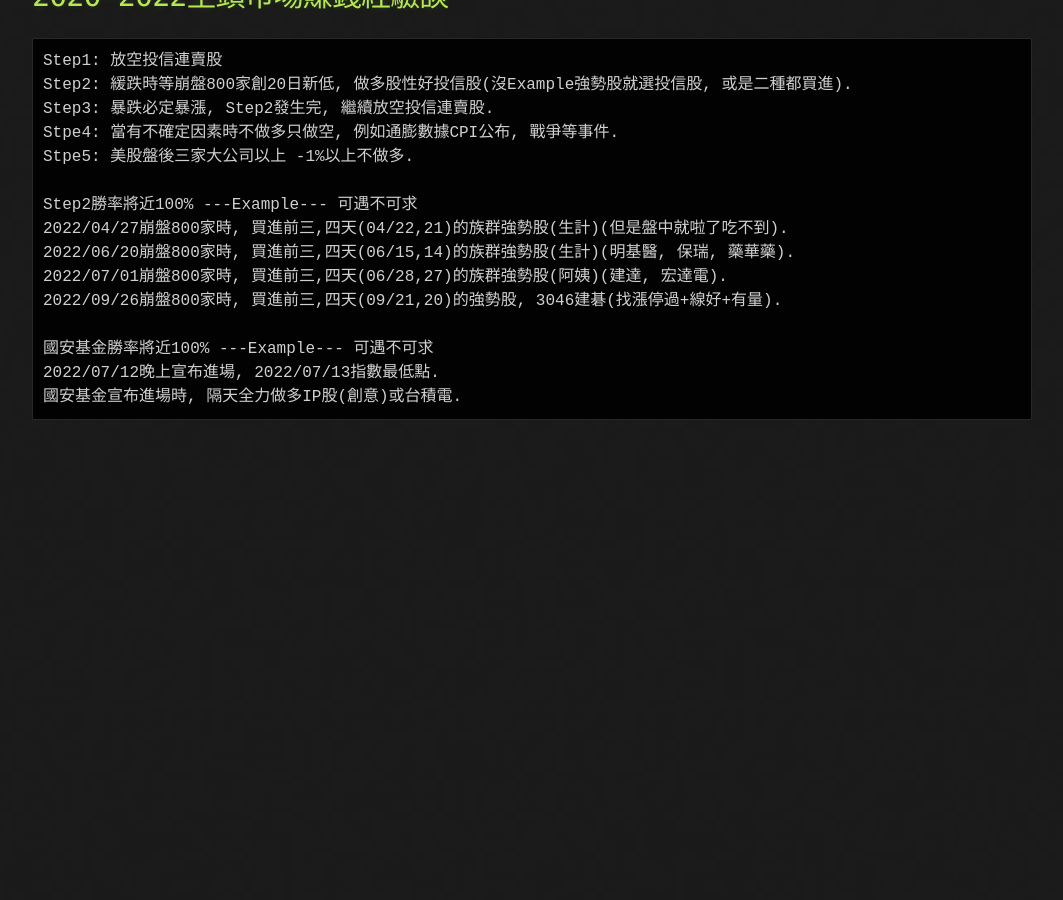
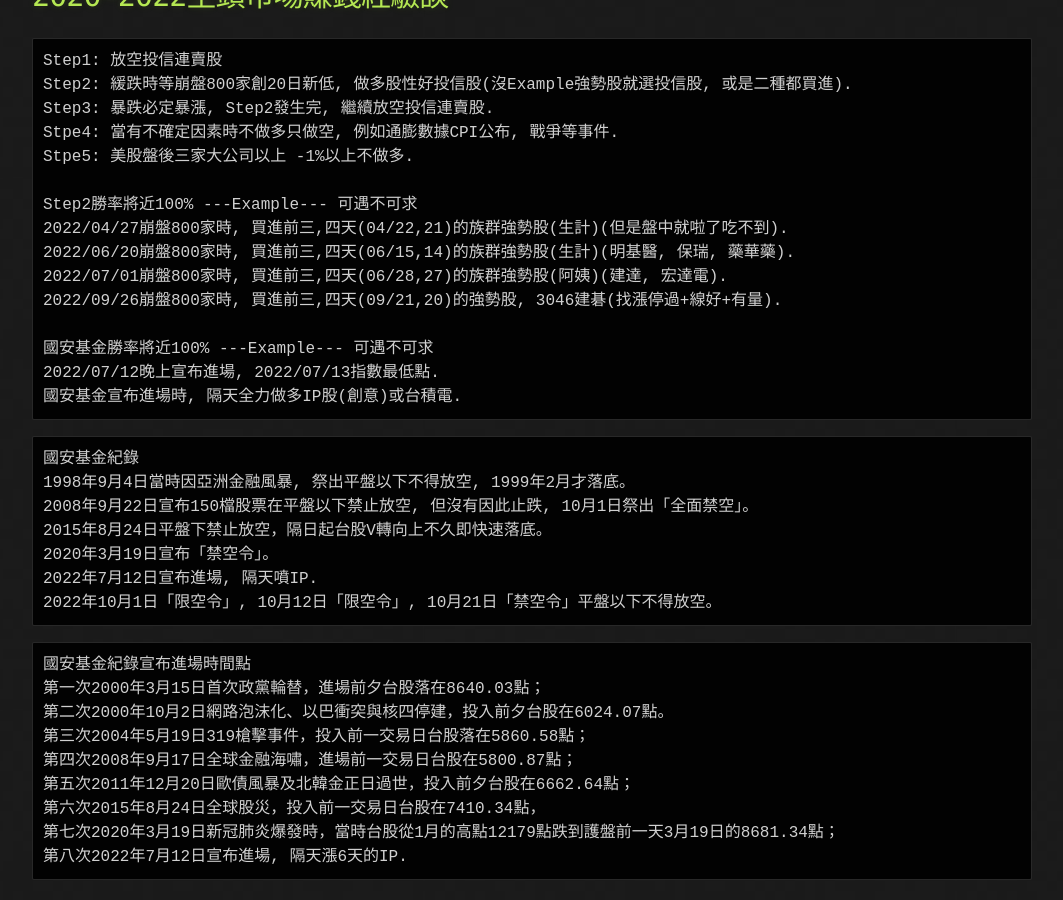
Before and after one commit to lepg5487/Stock_God, a Jekyll site: the page built from experience.md, in a window 1280 px wide and 900 px high, scrolled down 11526 px. Shown: the whole window, without its empty margins (108-1171 px from the left). Built offline with Jekyll 4.4.1, drawn with Linux system fonts in a browser that asks for light colours; before the commit the page ends 11966 px from its top, so only the background shows below that.

Commit message:
Update experience.md

````diff
--- a/experience.md
+++ b/experience.md
@@ -497,3 +497,24 @@ Step2勝率將近100% ---Example--- 可遇不可求
 2022/07/12晚上宣布進場, 2022/07/13指數最低點.
 國安基金宣布進場時, 隔天全力做多IP股(創意)或台積電.
 ```
+```
+國安基金紀錄
+1998年9月4日當時因亞洲金融風暴, 祭出平盤以下不得放空, 1999年2月才落底。
+2008年9月22日宣布150檔股票在平盤以下禁止放空, 但沒有因此止跌, 10月1日祭出「全面禁空」。
+2015年8月24日平盤下禁止放空，隔日起台股V轉向上不久即快速落底。
+2020年3月19日宣布「禁空令」。
+2022年7月12日宣布進場, 隔天噴IP.
+2022年10月1日「限空令」, 10月12日「限空令」, 10月21日「禁空令」平盤以下不得放空。
+```
+
+```
+國安基金紀錄宣布進場時間點
+第一次2000年3月15日首次政黨輪替，進場前夕台股落在8640.03點；
+第二次2000年10月2日網路泡沫化、以巴衝突與核四停建，投入前夕台股在6024.07點。
+第三次2004年5月19日319槍擊事件，投入前一交易日台股落在5860.58點；
+第四次2008年9月17日全球金融海嘯，進場前一交易日台股在5800.87點；
+第五次2011年12月20日歐債風暴及北韓金正日過世，投入前夕台股在6662.64點；
+第六次2015年8月24日全球股災，投入前一交易日台股在7410.34點，
+第七次2020年3月19日新冠肺炎爆發時，當時台股從1月的高點12179點跌到護盤前一天3月19日的8681.34點；
+第八次2022年7月12日宣布進場, 隔天漲6天的IP.
+```
````
